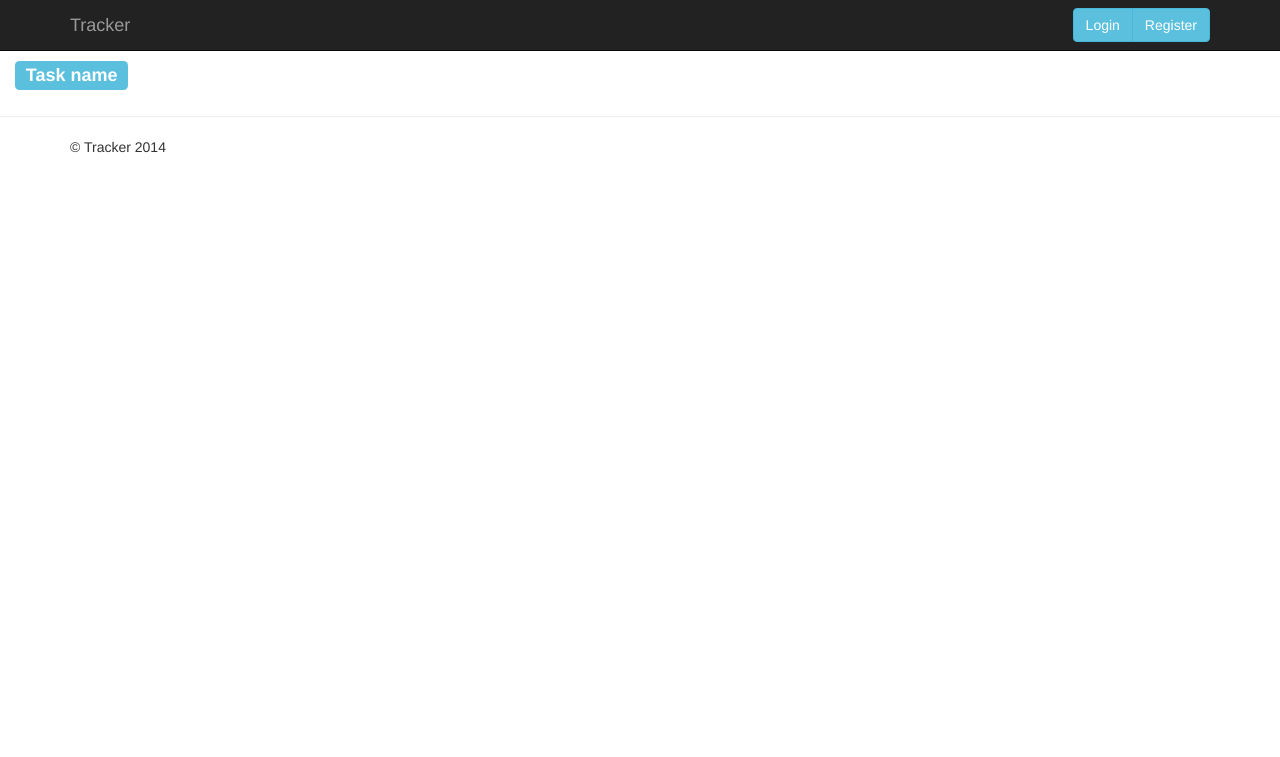
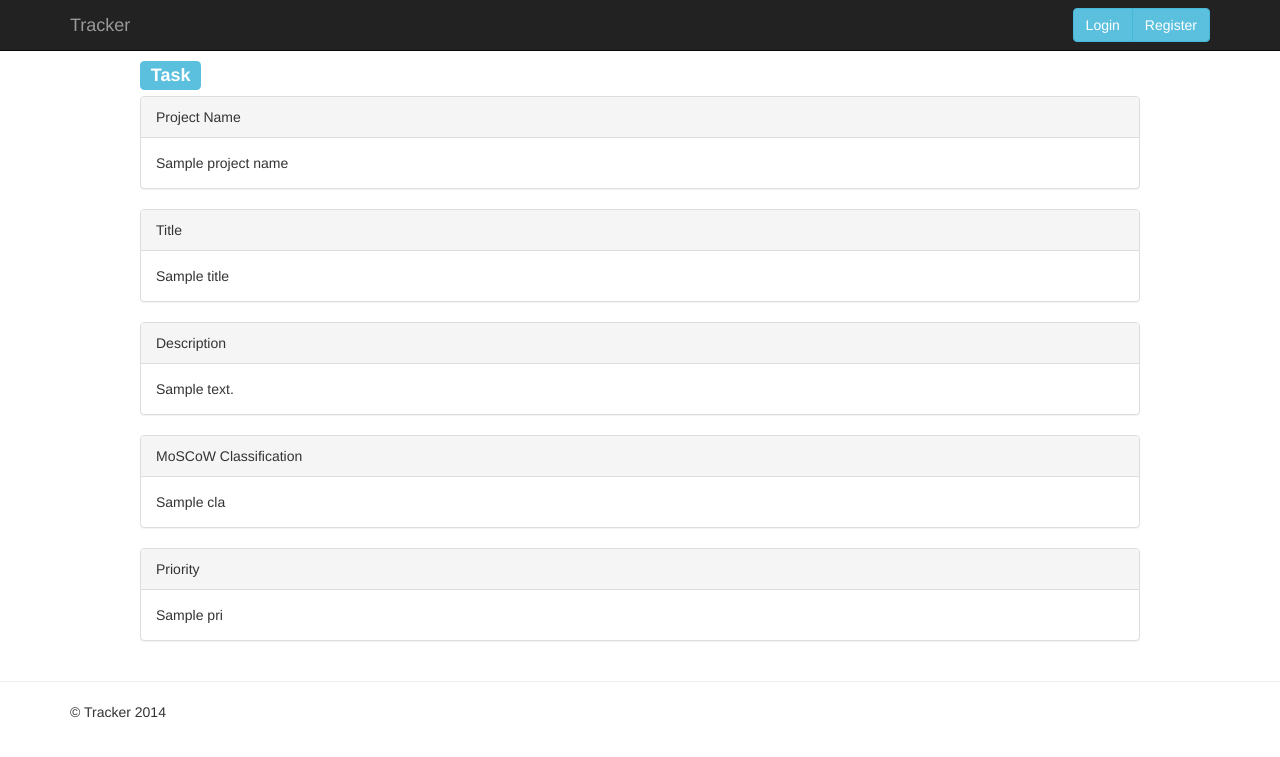
Before and after one commit to levvism/tracker, a Django app: template the_tracker/tracker_project/templates/webapp/task.html in a window 1280 px wide. Shown: the top 757 px of the page. Run offline with Django 3.2, Linux system fonts and the light colour scheme; the template is opened without the code that fills it: most values are stand-ins (such as "Sample title", 1, 10 or a date in 2020).

Commit message:
Added the task page priorities and changed the register and add_task page view.

```diff
--- a/the_tracker/tracker_project/static/css/main.css
+++ b/the_tracker/tracker_project/static/css/main.css
@@ -12,6 +12,12 @@
 }
 
 .project_conteiner, .divNewProject
+{
+	width: 80%;
+	margin-left:auto;
+	margin-right:auto;
+}
+.divTaskPage
 {
 	width: 80%;
 	margin-left:auto;
--- a/the_tracker/tracker_project/templates/webapp/add_requirement.html
+++ b/the_tracker/tracker_project/templates/webapp/add_requirement.html
@@ -13,7 +13,8 @@
 
             {% for field in form.visible_fields %}
                 {{ field.errors }}
-                {{ field.help_text}}
+				<div class="clear"></div>
+            	<span class="label label-info">{{field.help_text}}</span>
                 {{ field }}
             {% endfor %}
 
--- a/the_tracker/tracker_project/templates/webapp/task.html
+++ b/the_tracker/tracker_project/templates/webapp/task.html
@@ -4,6 +4,81 @@
 
 {% block body_block %}
 <div class="hero-unit divTaskPage">
-		<h3><span class="label label-info">Task name</span></h3>
+		<h3><span class="label label-info">Task</span></h3>
+
+	   	<ul class="list-group">
+        {% for name in project_names %}
+	       	<div class="panel panel-default">
+  				<div class="panel-heading">Project Name</div>
+  				<div class="panel-body">
+    				{{name}}
+  				</div>
+			</div>
+        {% endfor %}
+    	</ul>
+
+   		{% if titles %}
+	   		<ul class="list-group">
+        	{% for title in titles %}
+	        	<div class="panel panel-default">
+  				<div class="panel-heading">Title</div>
+  				<div class="panel-body">
+    				{{title}}
+  				</div>
+			</div>
+        	{% endfor %}
+    		</ul>
+
+    	{% else %}
+        	<strong>No title of the task to be displayed.</strong>
+   		{% endif %}
+
+   		{% if descriptions %}
+	   		<ul class="list-group">
+        	{% for desc in descriptions %}
+	        	<div class="panel panel-default">
+  				<div class="panel-heading">Description</div>
+  				<div class="panel-body">
+    				{{desc}}
+  				</div>
+			</div>
+        	{% endfor %}
+    		</ul>
+
+    	{% else %}
+        	<strong>No description of the task to be displayed.</strong>
+   		{% endif %}
+
+   		{% if classifications %}
+	   		<ul class="list-group">
+        	{% for cla in classifications %}
+	        	<div class="panel panel-default">
+  				<div class="panel-heading">MoSCoW Classification</div>
+  				<div class="panel-body">
+    				{{cla}}
+  				</div>
+			</div>
+        	{% endfor %}
+    		</ul>
+
+    	{% else %}
+        	<strong>No classification of the task to be displayed.</strong>
+   		{% endif %}
+
+   		{% if priorities %}
+	   		<ul class="list-group">
+        	{% for pri in priorities %}
+	        	<div class="panel panel-default">
+  				<div class="panel-heading">Priority</div>
+  				<div class="panel-body">
+    				{{pri}}
+  				</div>
+			</div>
+        	{% endfor %}
+    		</ul>
+
+    	{% else %}
+        	<strong>No priority of the task to be displayed.</strong>
+   		{% endif %}
 </div>
 {% endblock %}
```
Also changed, not shown: manage.py (added, +10 -0 lines), the_tracker/tracker_project/templates/webapp/register.html (+7 -0 lines), the_tracker/tracker_project/webapp/forms.py (+11 -11 lines), the_tracker/tracker_project/webapp/views.py (+25 -1 lines), tracker/settings.py (added, +156 -0 lines), tracker/urls.py (added, +17 -0 lines), tracker/wsgi.py (added, +32 -0 lines), tracker/__init__.py (added), 2 other files.
